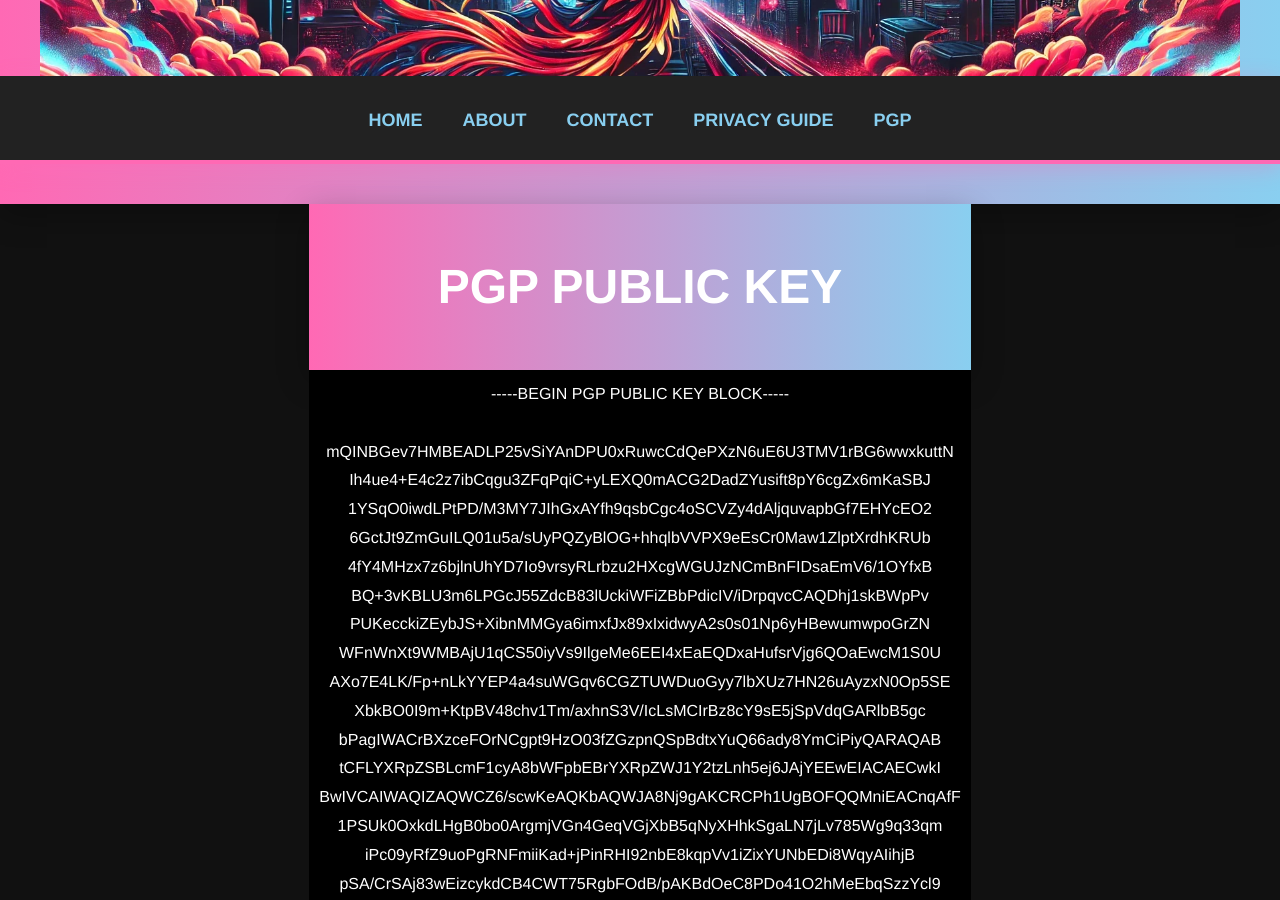
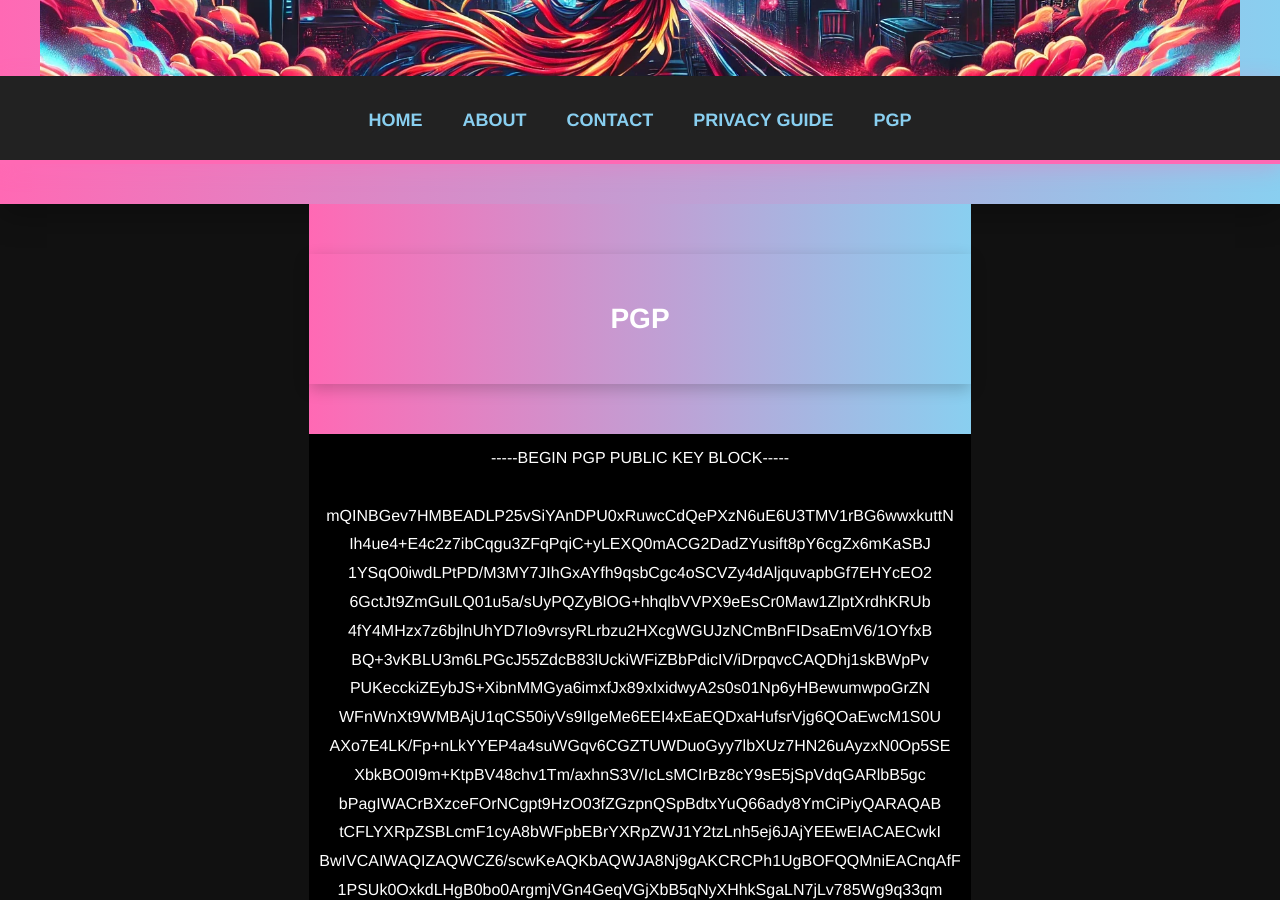
Before and after one commit to katiebucks/katiebucks.xyz, a Jekyll site: the page built from PGP.html, in a window 1280 px wide and 900 px high, scrolled down 364 px. Built offline with Jekyll 4.4.1, drawn with Linux system fonts in a browser that asks for light colours.

Commit message:
Update PGP.html

```diff
--- a/PGP.html
+++ b/PGP.html
@@ -4,9 +4,9 @@ title: "PGP Public Key"
 description: "Katie Kraus' official PGP key for secure communications."
 ---
 
-<header>
-    <h1>PGP Public Key</h1>
-</header>
+<section class="page-header">
+    <h1 class="section-title">PGP</h1>
+</section>
 
 <section class="pgp-key">
     <pre>
```
